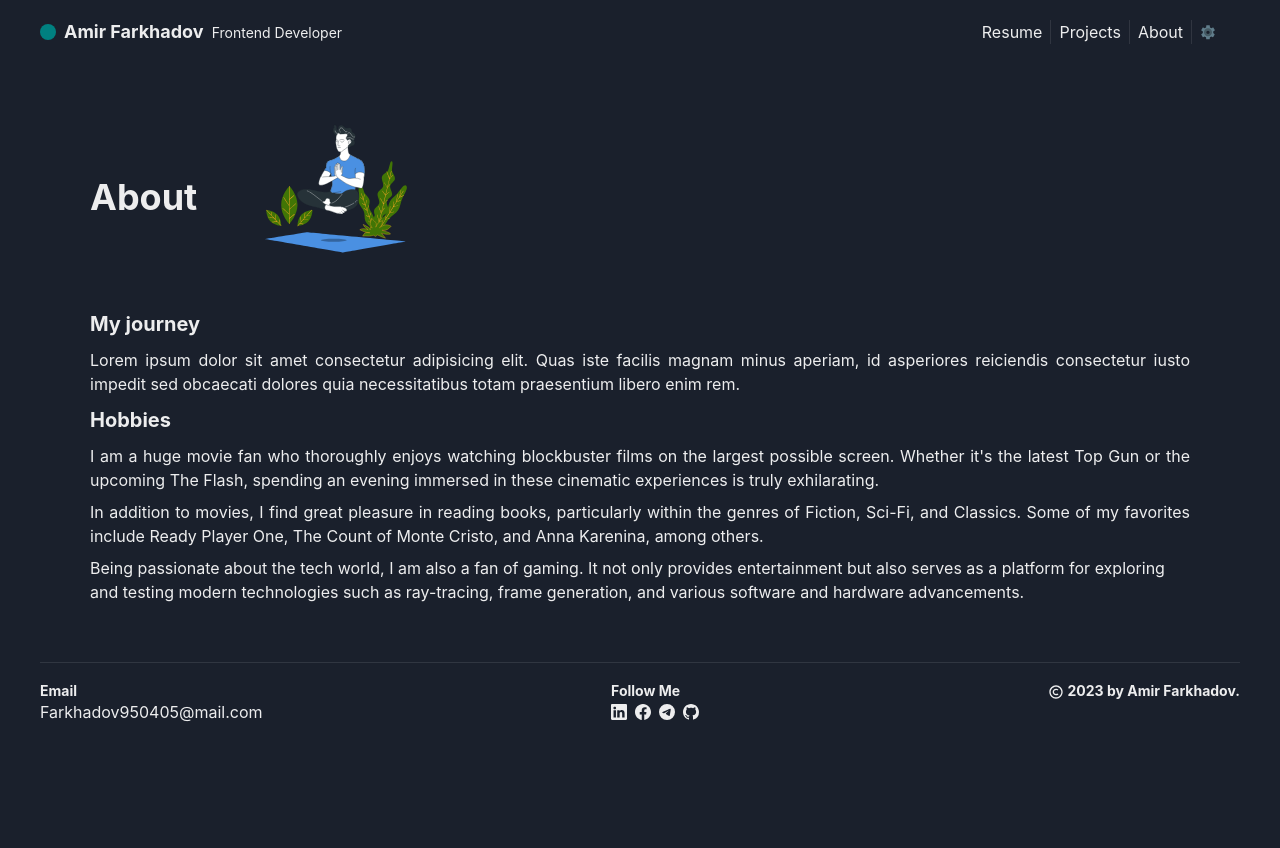
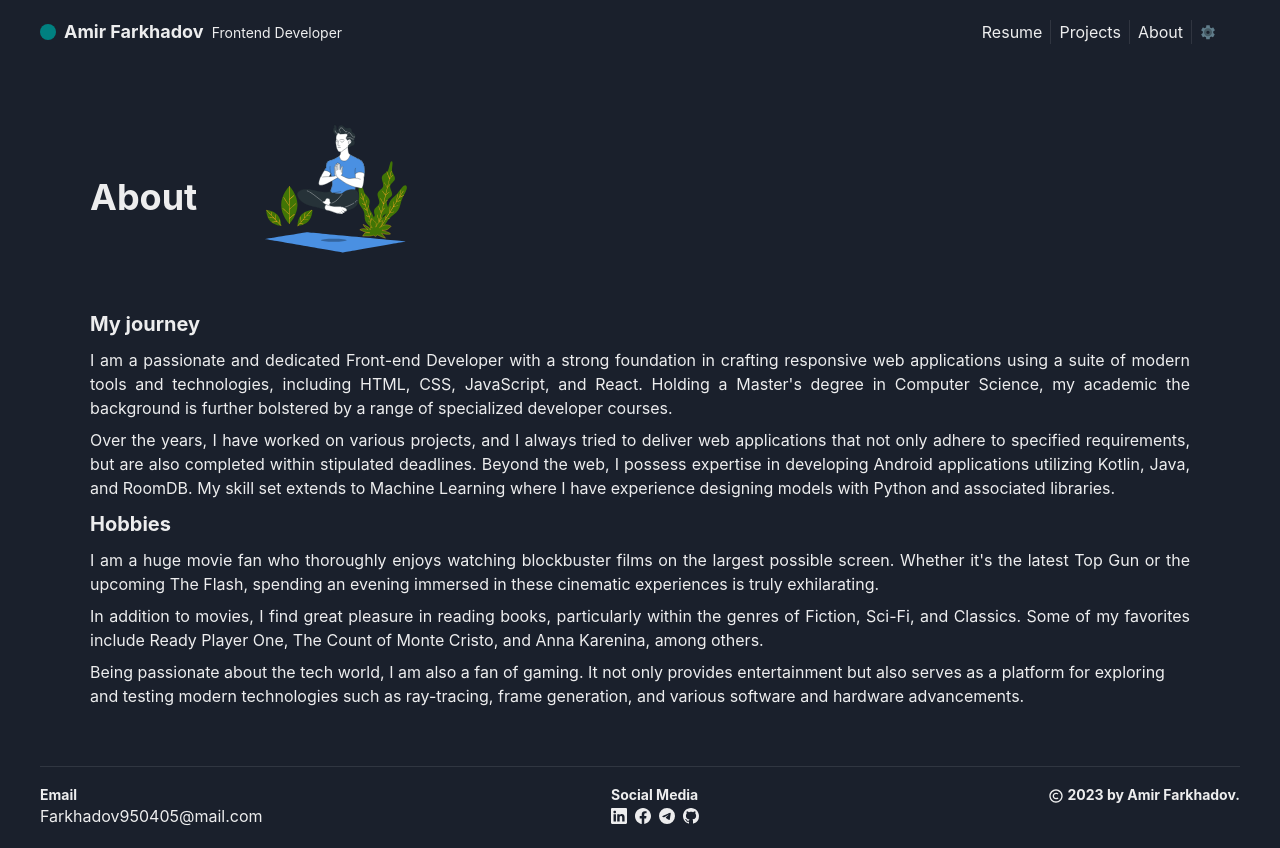
Before and after one commit to Farkhadov95/far_amir, a React (Vite) app: page /about in a window 1280 px wide. Before the commit the page ends 800 px from the top, so only its background shows below. Built offline with nearby package versions, Linux system fonts and the light colour scheme.

Commit message:
Added About Page content and Links

```diff
--- a/index.html
+++ b/index.html
@@ -2,7 +2,7 @@
 <html lang="en">
   <head>
     <meta charset="UTF-8" />
-    <link rel="icon" type="image/svg+xml" href="/public/retro_icons-09.svg" />
+    <link rel="icon" type="image/svg+xml" href="/retro_icons-09.svg" />
     <meta name="viewport" content="width=device-width, initial-scale=1.0" />
     <title>Amir Farkhadov's Portfolio</title>
   </head>
--- a/src/components/Footer.tsx
+++ b/src/components/Footer.tsx
@@ -1,4 +1,4 @@
-import { Box, Heading, Text } from "@chakra-ui/react";
+import { Box, Heading, Link, Text } from "@chakra-ui/react";
 import { BsLinkedin, BsFacebook, BsTelegram, BsGithub } from "react-icons/bs";
 import { BiCopyright } from "react-icons/bi";
 import React from "react";
@@ -17,12 +17,20 @@ const Footer = () => {
         <Text>Farkhadov950405@mail.com</Text>
       </Box>
       <Box>
-        <Heading fontSize="sm">Follow Me</Heading>
+        <Heading fontSize="sm">Social Media</Heading>
         <Box display="flex" width="100%" gap={2} marginTop={1}>
-          <BsLinkedin />
-          <BsFacebook />
-          <BsTelegram />
-          <BsGithub />
+          <Link href="https://www.linkedin.com/in/amir-farkhadov-513601222/">
+            <BsLinkedin />
+          </Link>
+          <Link href="https://www.facebook.com/amir.farkhadov">
+            <BsFacebook />
+          </Link>
+          <Link href="https://t.me/far_amir">
+            <BsTelegram />
+          </Link>
+          <Link href="https://github.com/Farkhadov95">
+            <BsGithub />
+          </Link>
         </Box>
       </Box>
       <Box>
--- a/src/pages/AboutPage.tsx
+++ b/src/pages/AboutPage.tsx
@@ -17,11 +17,22 @@ const AboutPage = () => {
         <Heading fontSize="xl" paddingY={3}>
           My journey
         </Heading>
+        <Text textAlign="justify" paddingBottom={2}>
+          I am a passionate and dedicated Front-end Developer with a strong
+          foundation in crafting responsive web applications using a suite of
+          modern tools and technologies, including HTML, CSS, JavaScript, and
+          React. Holding a Master's degree in Computer Science, my academic the
+          background is further bolstered by a range of specialized developer
+          courses.
+        </Text>
         <Text textAlign="justify">
-          Lorem ipsum dolor sit amet consectetur adipisicing elit. Quas iste
-          facilis magnam minus aperiam, id asperiores reiciendis consectetur
-          iusto impedit sed obcaecati dolores quia necessitatibus totam
-          praesentium libero enim rem.
+          Over the years, I have worked on various projects, and I always tried
+          to deliver web applications that not only adhere to specified
+          requirements, but are also completed within stipulated deadlines.
+          Beyond the web, I possess expertise in developing Android applications
+          utilizing Kotlin, Java, and RoomDB. My skill set extends to Machine
+          Learning where I have experience designing models with Python and
+          associated libraries.
         </Text>
       </Box>
       <Box>
--- a/src/pages/HomePage.tsx
+++ b/src/pages/HomePage.tsx
@@ -1,7 +1,7 @@
 import { useNavigate } from "react-router-dom";
 import Lottie from "lottie-react";
 import { Box, Heading, Image, Text } from "@chakra-ui/react";
-import picture from "../../public/DSC_35817.webp";
+import picture from "/DSC_35817.webp";
 import dev from "../assets/dev.json";
 
 const HomePage = () => {
@@ -67,7 +67,9 @@ const HomePage = () => {
             backgroundColor="orange.300"
             onClick={() => navigate("/resume")}
           >
-            <Text>Resume</Text>
+            <Text fontWeight="bold" textTransform="uppercase" fontSize={15}>
+              Resume
+            </Text>
           </Box>
           <Box
             border="2px solid black"
@@ -81,7 +83,9 @@ const HomePage = () => {
             backgroundColor="red.300"
             onClick={() => navigate("/projects")}
           >
-            <Text>Projects</Text>
+            <Text fontWeight="bold" textTransform="uppercase" fontSize={15}>
+              Projects
+            </Text>
           </Box>
           <Box
             border="2px solid black"
@@ -92,10 +96,12 @@ const HomePage = () => {
             display="flex"
             alignItems="center"
             justifyContent="center"
-            backgroundColor="teal.200"
+            backgroundColor="teal.300"
             onClick={() => navigate("/about")}
           >
-            <Text>About</Text>
+            <Text fontWeight="bold" textTransform="uppercase" fontSize={15}>
+              About
+            </Text>
           </Box>
         </Box>
       </Box>
```
